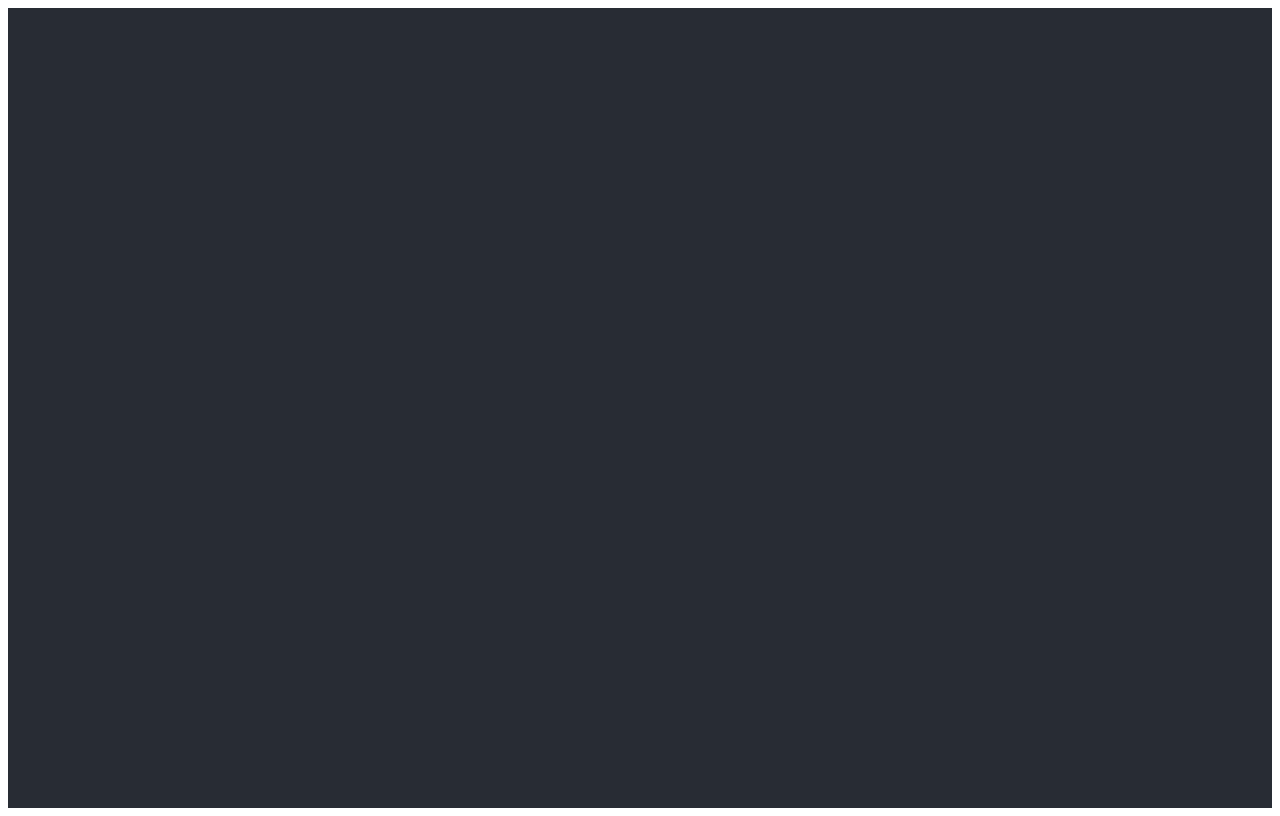
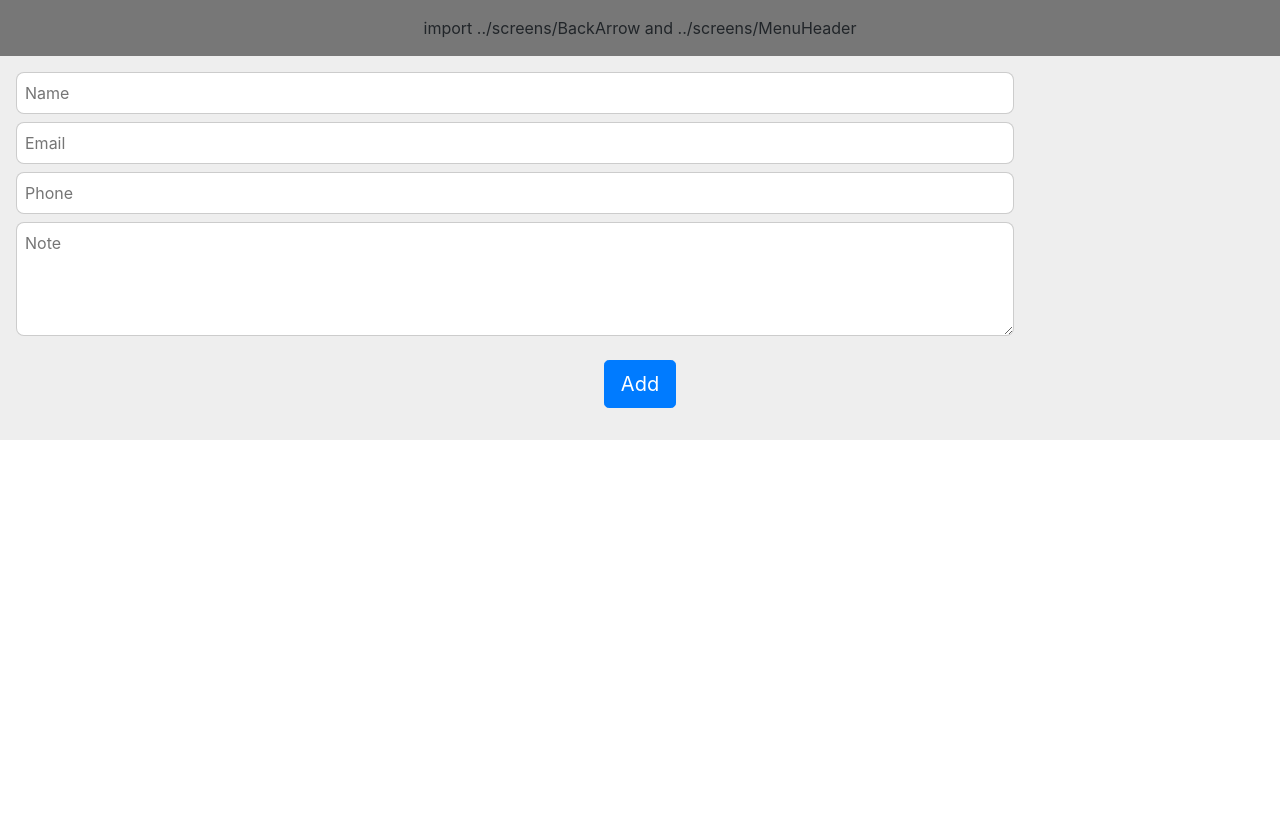
Before and after one commit to WebAhead5/BuMa, a React (Create React App) app in the folder client/: page / in a window 1280 px wide. Built offline with nearby package versions, Linux system fonts and the light colour scheme.

Commit message:
new components

```diff
--- a/client/package.json
+++ b/client/package.json
@@ -6,9 +6,11 @@
     "@testing-library/jest-dom": "^4.2.4",
     "@testing-library/react": "^9.5.0",
     "@testing-library/user-event": "^7.2.1",
+    "bootstrap": "^4.5.0",
     "react": "^16.13.1",
     "react-dom": "^16.13.1",
-    "react-scripts": "3.4.1"
+    "react-scripts": "3.4.1",
+    "tachyons": "^4.12.0"
   },
   "scripts": {
     "start": "react-scripts start",
--- a/client/src/App.js
+++ b/client/src/App.js
@@ -1,11 +1,11 @@
 import React from 'react';
 import './App.css';
+import AddCustomer from "./screens/addCustomer";
 
 function App() {
   return (
     <div className="App">
-      <header className="App-header">
-      </header>
+      <AddCustomer />
     </div>
   );
 }
--- /dev/null
+++ b/client/src/components/addCustomerForm/customerEmail.js
@@ -0,0 +1,15 @@
+import React from 'react'
+
+const customerEmail = (props) => {
+      return (
+        <div>
+          <input
+          className="input-reset ba b--black-20 pa2 br3 mb2 db w-80"
+          type="email"
+          onChange={(e, id) => props.onChange(e, props.stateId)}
+          placeholder={props.placeHolder}/>
+        </div>
+      );
+    }
+
+export default customerEmail;
--- /dev/null
+++ b/client/src/components/addCustomerForm/customerForm.js
@@ -0,0 +1,46 @@
+import React, { Component } from 'react'
+import CustomerName from './customerName';
+import CustomerEmail from './customerEmail';
+import CustomerNote from './customerNote';
+import CustomerPhone from './customerPhone';
+
+class CustomerForm extends Component {
+
+    state = {
+        name: 'Name',
+        email: 'Email',
+        phone: 'Phone',
+        price: 'Price per appointment',
+        payment: 'Payment every',
+        note: 'Note'
+    };
+
+    handleChange = (e, id) => {
+      console.log(id + ":" + e.target.value)
+      if(e.target.value === '')
+        this.setState({[id] : id});
+      else
+        this.setState({[id] : e.target.value});
+      console.log(this.state)
+    }
+
+    handleSubmit = (event) => {
+      alert('A name was submitted: ' + this.state.name);
+      event.preventDefault();
+    }
+
+    render() {
+      return (
+        <form onSubmit={this.handleSubmit} className="tc pa3 bg-light-gray">
+            <CustomerName stateId="name" onChange={this.handleChange} placeHolder={this.state.name}/>
+            <CustomerEmail stateId="email" onChange={this.handleChange} placeHolder={this.state.email}/>
+            <CustomerPhone stateId="phone" onChange={this.handleChange} placeHolder={this.state.phone}/>
+            <CustomerNote stateId="note" onChange={this.handleChange} placeHolder={this.state.note}/>
+
+            <input type="submit" value="Add" className='btn btn-primary ma3 btn-lg' />
+        </form>
+      );
+    }
+  }
+
+export default CustomerForm;
--- /dev/null
+++ b/client/src/components/addCustomerForm/customerName.js
@@ -0,0 +1,16 @@
+import React from 'react'
+
+const customerName = (props) => {
+      return (
+        <div>
+          <input
+          type="text"
+          className="input-reset ba b--black-20 pa2 mb2 db br3 w-80"
+          onChange={(e, id) => props.onChange(e, props.stateId)}
+          placeholder={props.placeHolder}
+          required/>
+        </div>
+      );
+    }
+
+export default customerName;
--- /dev/null
+++ b/client/src/components/addCustomerForm/customerNav.js
@@ -0,0 +1,11 @@
+import React from 'react'
+
+const customerNav = () => {
+        return (
+            <div className="tc bg-gray pa3">
+                import ../screens/BackArrow and ../screens/MenuHeader
+            </div>
+        );
+}
+
+export default customerNav;
--- /dev/null
+++ b/client/src/components/addCustomerForm/customerNote.js
@@ -0,0 +1,16 @@
+import React from 'react'
+
+const customerNote = (props) => {
+      return (
+        <div>
+          <textarea
+          rows="4"
+          className="input-reset ba b--black-20 pa2 mb2 br3 db w-80"
+          onChange={(e, id) => props.onChange(e, props.stateId)}
+          placeholder={props.placeHolder}
+          required/>
+        </div>
+      );
+    }
+
+export default customerNote;
--- /dev/null
+++ b/client/src/components/addCustomerForm/customerPhone.js
@@ -0,0 +1,16 @@
+import React from 'react'
+
+const customerPhone = (props) => {
+      return (
+        <div>
+          <input
+          type="number"
+          className="input-reset ba b--black-20 pa2 br3 mb2 db w-80"
+          onChange={(e, id) => props.onChange(e, props.stateId)}
+          placeholder={props.placeHolder}
+          required/>
+        </div>
+      );
+    }
+
+export default customerPhone;
--- a/client/src/index.js
+++ b/client/src/index.js
@@ -2,6 +2,8 @@ import React from 'react';
 import ReactDOM from 'react-dom';
 import App from './App';
 import * as serviceWorker from './serviceWorker';
+import 'tachyons';
+import 'bootstrap/dist/css/bootstrap.css';
 
 ReactDOM.render(
   <React.StrictMode>
--- /dev/null
+++ b/client/src/screens/addCustomer.js
@@ -0,0 +1,14 @@
+import React from 'react';
+import CustomerNav from '../components/addCustomerForm/customerNav';
+import CustomerForm from "../components/addCustomerForm/customerForm";
+
+const addCustomer = () => {
+        return (
+            <div>
+                <CustomerNav />
+                <CustomerForm />
+            </div>
+        );
+}
+
+export default addCustomer;
```
Also changed, not shown: 2 other files (tests, documents, lock files or other folders).
